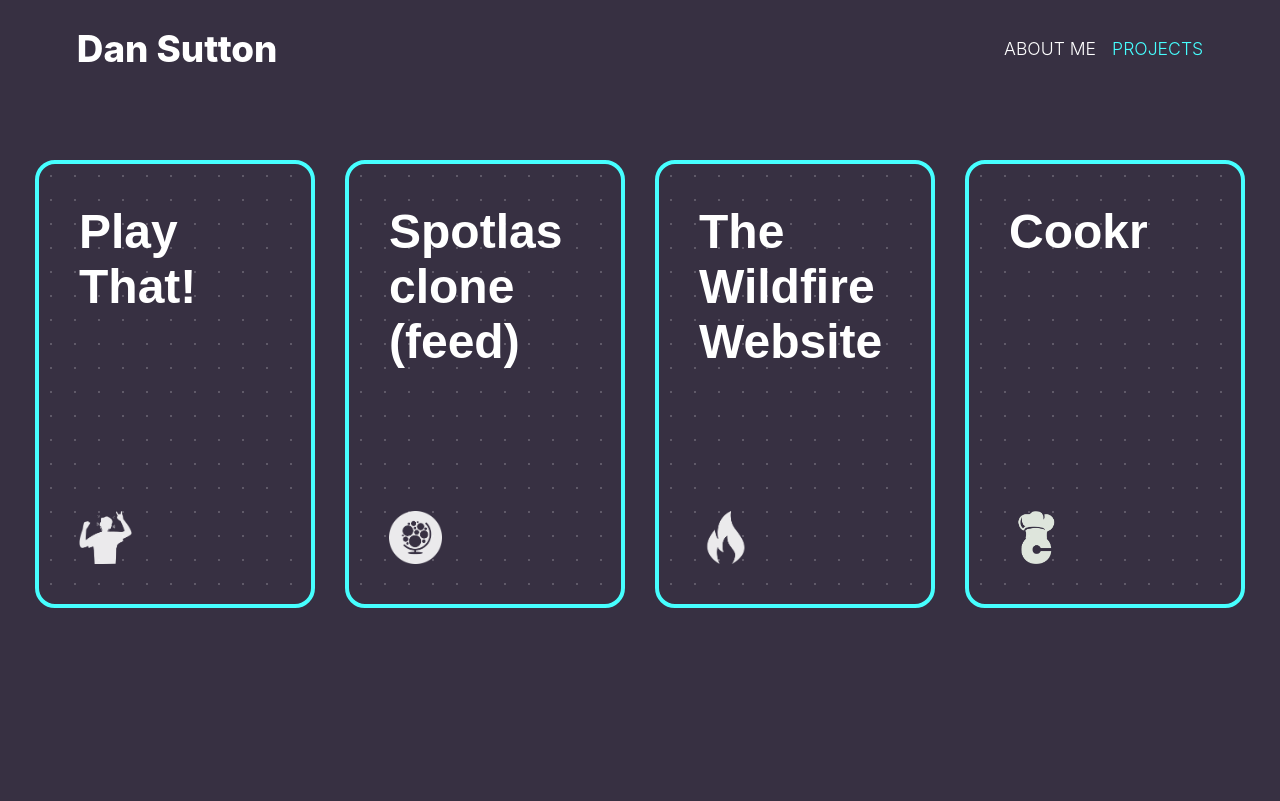
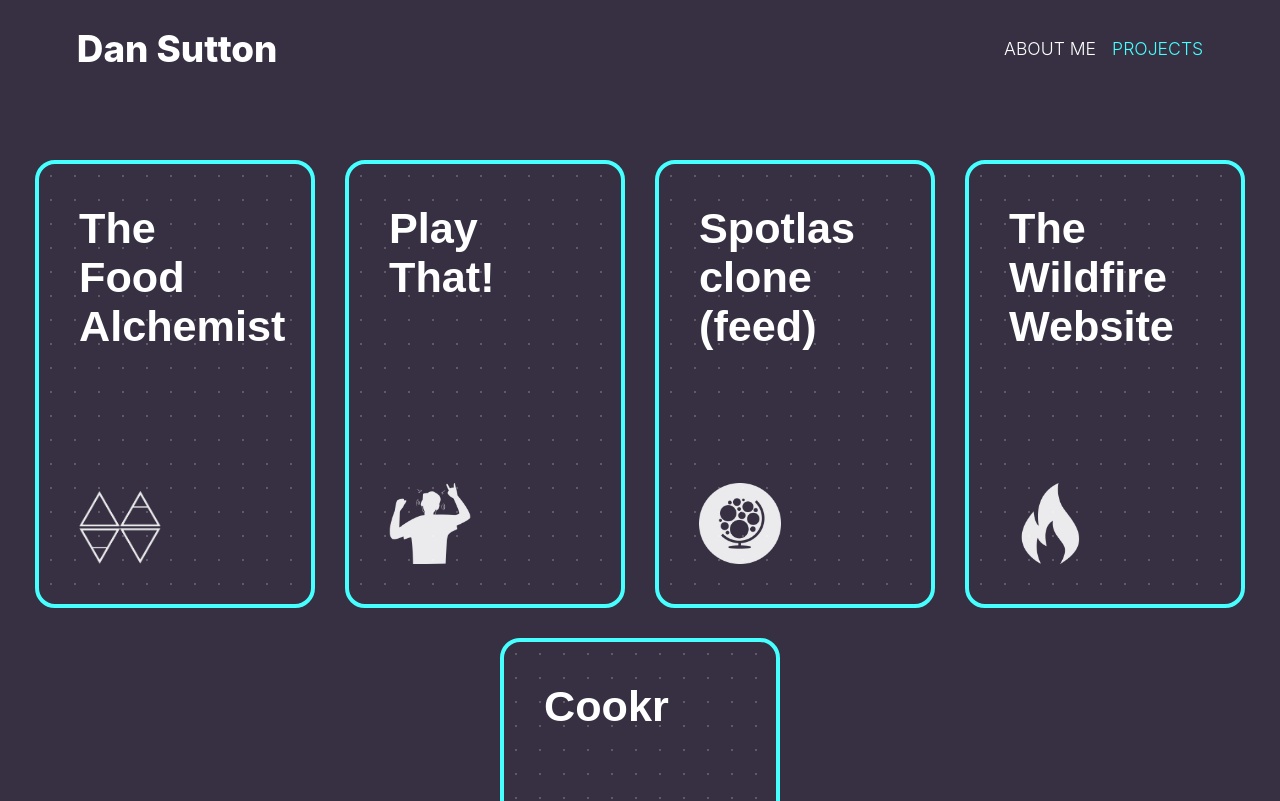
Before and after one commit to Dan-Sutton/dan-sutton-portfolio, a React (Create React App) app: page /#/projects in a window 1280 px wide. Shown: the top 801 px of the page. Built offline with nearby package versions, Linux system fonts and the light colour scheme.

Commit message:
food alchemist gif

```diff
--- a/src/Projects/Projects.js
+++ b/src/Projects/Projects.js
@@ -34,7 +34,7 @@ function Projects() {
             icon={item.icon}
             onClick={() => {
               handleModal(index);
-              setMobileView(false);
+              setMobileView(item.mobileView);
             }}
           />
         );
--- a/src/assets/SeedData/modalInfo.js
+++ b/src/assets/SeedData/modalInfo.js
@@ -1,44 +1,62 @@
 import cookr from "../../assets/cookr.png";
+import cookrVid from "../../assets/cookr.gif";
 import fire from "../../assets/fire.png";
+// import fireVid from "../../assets/fire.gif";
 import playme from "../../assets/playme.png";
+import playmeVid from "../../assets/playme.gif";
 import spotlas from "../../assets/spotlas.png";
+import spotlasVid from "../../assets/spotlas.gif";
+import alchemy from "../../assets/alchemylogo.png";
+import alchemyVid from "../../assets/alchemy.gif";
 
 export const modalInfo = [
+  {
+    name: "thefoodalchemist",
+    title: "The Food Alchemist",
+    description:
+      "I was approached by a local business to create a website/webstore. It needed to be simple in design, and have a shopping page, an events page, and a contact form. To achieve this, I used Nextjs as a frontend framework, utilised Strapi’s headless CMS as the backend, Stripe to handle payments, and Emailjs for handling email contact. I worked closely with my client, designing a prototype on Figma before coding out the project. I ensured that they were informed and happy with each step taken.The business now uses the website which is central to its e-commerce, bookings, and inquiries.",
+    video: alchemyVid,
+    github: "https://github.com/Dan-Sutton/food-frontend",
+    link: "https://thefoodalchemist.netlify.app/",
+    stack: ["NextJS", "Strapi", "Stripe", "CSS", "GraphQL", "EmailJS"],
+    icon: alchemy,
+    mobileView: false,
+  },
   {
     name: "playme",
     title: "Play That!",
     description:
       "I created this app with the purpose of solving an issue that I run into as a live musician. People sometimes interrupt me mid-set to make song requests. I thought that I could create a platform that would allow users to make song requests to someone that they are watching. My main learning object was to understand how to use Firebase authentication and Firestore. An artist can sign up using their Google account, and create a unique ‘request code’, that audience members can reference when making their requests. This request code can be updated when needed. Audience members currently don’t have to log in, but instead are required to input the request code given to them from an artist, and input request details. This is then submitted to Firestore, and linked to that artist’s own store. The artist is also able to achieve all CRUD operations.",
-    video:
-      "https://res.cloudinary.com/dsdpn6tzq/video/upload/v1670020196/Website/play_me_final_gymf5l.mov",
+    video: alchemyVid,
     github: "https://github.com/Dan-Sutton/play-me-2.0",
     link: "https://playthat.xyz/",
     stack: ["NextJS", "CSS", "Firebase", "Firestore"],
     icon: playme,
+    mobileView: true,
   },
   {
     name: "spotlas",
     title: "Spotlas clone (feed)",
     description:
       "As part of an application process, I created a clone of the Spotlas feed. The app was built in Flutter. The data is fetched via a given API, and using the ‘http’ Flutter package. This data is utilised via state management using the package ‘Provider’. The feed is then dynamically generated. State management is also utilised for saving a location, as well as liking a post.",
-    video:
-      "https://res.cloudinary.com/dsdpn6tzq/video/upload/v1670020196/Website/play_me_final_gymf5l.mov",
+    video: alchemyVid,
     github: "https://github.com/Dan-Sutton/spotlas_code_challenge",
     link: "https://drive.google.com/file/d/13Rs2vfrN7oqhVpJ_ZciVsgQ_NNszDxp4/view?usp=share_link",
     stack: ["Flutter", "Dart", "APIs", "State-management"],
     icon: spotlas,
+    mobileView: true,
   },
   {
     name: "bandSite",
     title: "The Wildfire Website",
     description:
       "This website was created for my band, and is used by clients and the public to book us and Gian information about the band. The EVENTS page uses, Hygraph: a native GraphQL Headless CMS. New events are added to Hygraph, and the page will dynamically update accordingly. This makes it a lot easer for myself and other band members to update the page. Additionally, I used a service called EmailJS, that allows me to implement a contact form onto the website. Any emails made on the website go straight to our shared Gmail account. Content, such as videos and images are currently stored in Cloudinary.",
-    video:
-      "https://res.cloudinary.com/dsdpn6tzq/video/upload/v1670020196/Website/play_me_final_gymf5l.mov",
+    video: alchemyVid,
     github: "https://github.com/Dan-Sutton/band-webiste-2.0",
     link: "https://www.the-wildfire.co.uk/",
     stack: ["NextJS", "CSS", "GraphQL", "EmailJS"],
     icon: fire,
+    mobileView: false,
   },
 
   {
@@ -46,11 +64,11 @@ export const modalInfo = [
     title: "Cookr",
     description:
       "With the creation of this app, I aimed to solve the daily issue of what to have at meal times. I was inspired by the quick and simple useage of Tinder, which gives the user a quick overview of information, allowing them to quickly decide 'yes', or 'no'. My learning focus here was to practise fetching information from a API. ",
-    video:
-      "https://res.cloudinary.com/dsdpn6tzq/video/upload/v1669483497/Website/cookr_vid_ifq85d.mov",
+    video: alchemyVid,
     github: "https://github.com/Dan-Sutton/cookr",
     link: "https://dan-sutton.github.io/cookr/",
     stack: ["React", "CSS", "APIs"],
     icon: cookr,
+    mobileView: true,
   },
 ];
--- a/src/components/Backdrop/backdrop.css
+++ b/src/components/Backdrop/backdrop.css
@@ -50,7 +50,9 @@
 .EmailJS-tag,
 .Flutter-tag,
 .Dart-tag,
-.State-management-tag {
+.State-management-tag,
+.Strapi-tag,
+.Stripe-tag {
   height: 100%;
   margin: 0 2px 0 5px;
   padding: 5px 5px 5px 5px;
@@ -107,6 +109,16 @@
   background-color: #fdb501;
 }
 
+.Strapi-tag {
+  background-color: #4944ff;
+  color: white;
+}
+
+.Stripe-tag {
+  background-color: #5f57f4;
+  color: white;
+}
+
 @media (max-width: 861px) {
   .modal {
     height: 100vw;
--- a/src/components/Modal/Modal.js
+++ b/src/components/Modal/Modal.js
@@ -80,15 +80,7 @@ function Modal({ content }) {
           whileHover={{ scale: 1.05 }}
           whileTap={{ scale: 0.9 }}
         >
-          <motion.video
-            src={content.video}
-            type="video/mov"
-            className="modal-video"
-            autoPlay={false}
-            loop={true}
-            muted
-            playsInline
-          />
+          <img src={content.video} className="modal-video" alt="Demo Gif"></img>
         </motion.div>
       </div>
     </motion.div>
--- a/src/components/Modal/modal.css
+++ b/src/components/Modal/modal.css
@@ -10,7 +10,7 @@
   height: 75%;
   width: 90%;
   display: flex;
-  justify-content: space-between;
+  /* justify-content: space-between; */
 }
 
 .modal-content-body p {
--- a/src/components/Modal/website/WebsiteModal.js
+++ b/src/components/Modal/website/WebsiteModal.js
@@ -52,19 +52,17 @@ function WebsiteModal({ content }) {
         <div className="website-modal-text-content">
           <p>{content.description}</p>
 
-          {/* <motion.div
-            className="mobile-video-div"
+          <motion.div
+            className="website-video-div"
             whileHover={{ scale: 1.05 }}
             whileTap={{ scale: 0.9 }}
           >
-            <motion.video
+            <img
               src={content.video}
-              type="video/mov"
-              className="modal-video"
-              autoPlay="true"
-              loop="true"
-            />
-          </motion.div> */}
+              className="website-video"
+              alt="Demo Gif"
+            ></img>
+          </motion.div>
 
           <div className="website-modal-button-row">
             <motion.button
--- a/src/components/Modal/website/websitemodal.css
+++ b/src/components/Modal/website/websitemodal.css
@@ -14,12 +14,11 @@
 }
 
 .website-modal-text-content {
-  margin-top: 2%;
+  /* margin-top: 2%; */
   display: flex;
   flex-direction: column;
   width: 85%;
   justify-content: space-between;
-  height: 70%;
 }
 
 .website-modal-button-row {
@@ -28,16 +27,21 @@
   margin-bottom: 6%;
 }
 
-/* .mobile-video-div {
+.website-video-div {
+  padding-top: 10px;
+  padding-bottom: 20px;
+  width: 100%;
+  height: auto;
+
   display: flex;
   justify-content: center;
-  align-items: center;
-  background-color: black;
-  height: 70%;
-  width: 45%;
-  border: 7px solid black;
-  border-radius: 24px;
-} */
+}
+
+.website-video {
+  width: max(80%, 300px);
+  background-color: var(--background);
+  border: 5px solid var(--background);
+}
 
 .website-modal-button:hover {
   border: 4px solid var(--secondary);
@@ -72,7 +76,7 @@
   }
   .website-modal-text-content {
     width: 100%;
-    margin-top: 25%;
+    margin-top: 2%;
     padding-bottom: 10%;
     height: fit-content;
   }
--- a/src/components/card.css
+++ b/src/components/card.css
@@ -79,7 +79,7 @@
 }
 
 .card-title {
-  font-size: 6vmin;
+  font-size: 5.4vmin;
   font-weight: 700;
 }
 
@@ -100,11 +100,12 @@
 .card-icon {
   bottom: 0px;
   opacity: 0.9;
-  height: 12%;
-  aspect-ratio: 1 / 1;
+  height: auto;
+  /* aspect-ratio: 1 / 1; */
   left: 0px;
   margin: 5vmin;
   position: absolute;
   transition: color 250ms ease;
   z-index: 4;
+  max-width: 30%;
 }
```
Also changed, not shown: src/assets/alchemylogo.png (added), 1 other file (tests, documents, lock files or other folders).
